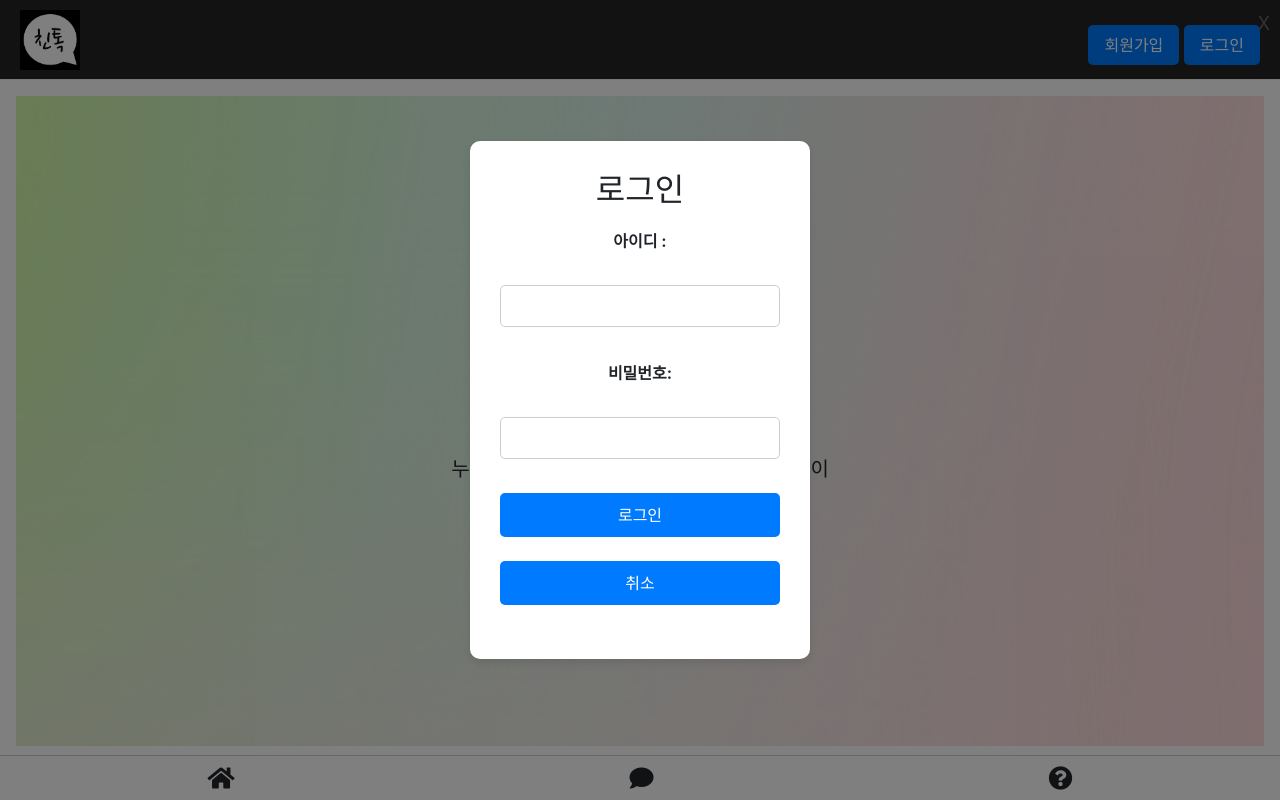
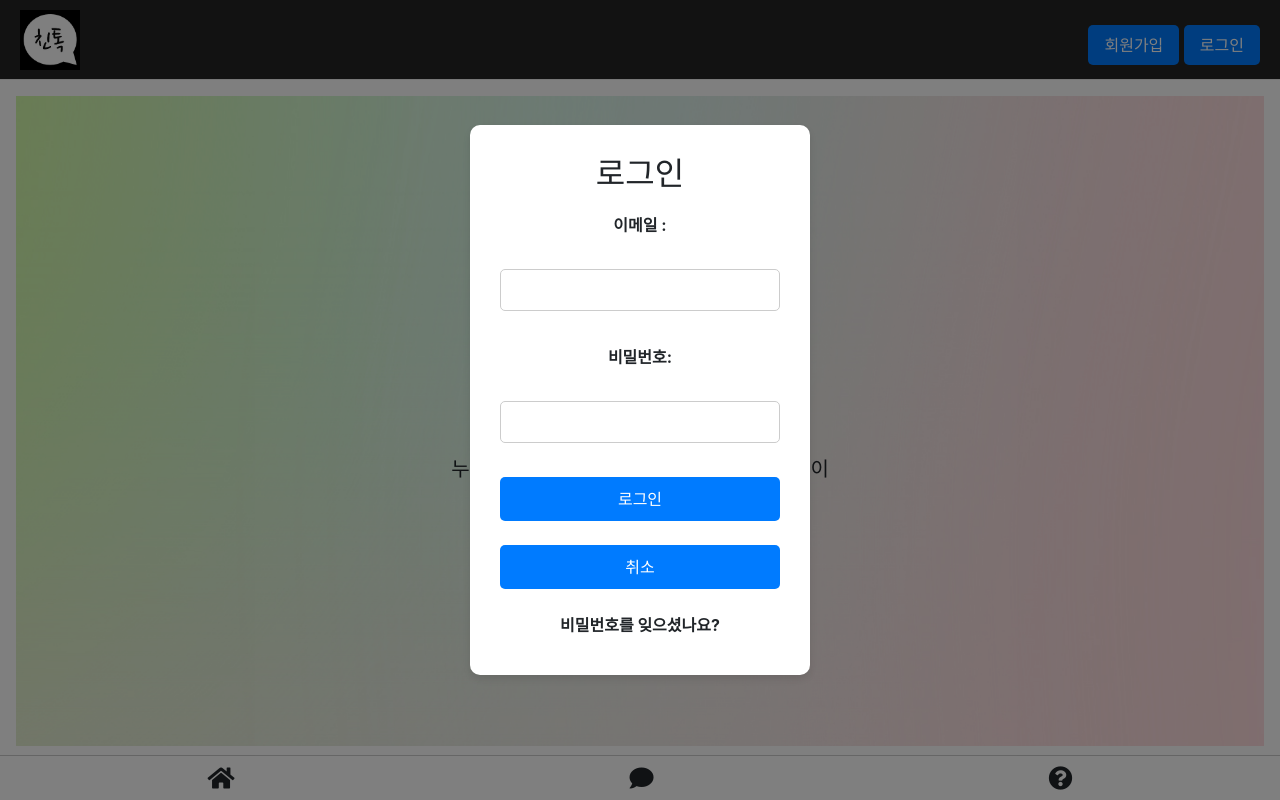
Before and after one commit to LJC0831/frontend, a Vue app: page / in a window 1280 px wide. Both pictures are taken after a click on the element "로그인". Built offline with nearby package versions, Linux system fonts and the light colour scheme; what vue-toast-notification would draw is missing.

Commit message:
아이디패스워드 체크로직 수정

```diff
--- a/src/components/Header_01.vue
+++ b/src/components/Header_01.vue
@@ -23,7 +23,7 @@
         <div v-if="showLoginModal" class="login-modal">
         <div class="login-form">
           <h2>로그인</h2>
-          <label for="username">아이디 :</label>&nbsp;
+          <label for="username">이메일 :</label>&nbsp;
           <input type="text" v-model="username" id="username" @keydown.enter="login"/>&nbsp;
           <label for="password">비밀번호: </label>&nbsp;
           <input type="password" v-model="password" id="password" @keydown.enter="login"/>&nbsp;
@@ -32,8 +32,8 @@
             <span v-else>로딩 중...</span>
           </button>&nbsp;
           <button @click="cancel">취소</button>&nbsp;
+          <span><label for="username">비밀번호를 잊으셨나요?</label></span>
         </div>
-        <div class="close-button" @click="showLoginModal = false">X</div>
       </div>
       <!-- 회원가입 모달 -->
       <div v-if="showSignupModal" class="login-modal">
@@ -136,9 +136,15 @@
                     window.location.reload();
                     alert("로그인에 성공했습니다!");
                   },
-                  (error) => {
+                  (error, res) => {
+                    if(error.response.status === 401){
+                      alert("존재하지 않는 이메일입니다.");
+                    } else if(error.response.status === 402){
+                      alert("패스워드가 틀렸습니다.");
+                    } else {
+                      alert("네트워크에 문제가 발생했습니다.");
+                    }
                     console.error("로그인 오류:", error);
-                    alert("아이디 패스워드가 틀립니다. ");
                     this.loading = false; //로딩 상태 활성화
                   }
                 );
```
